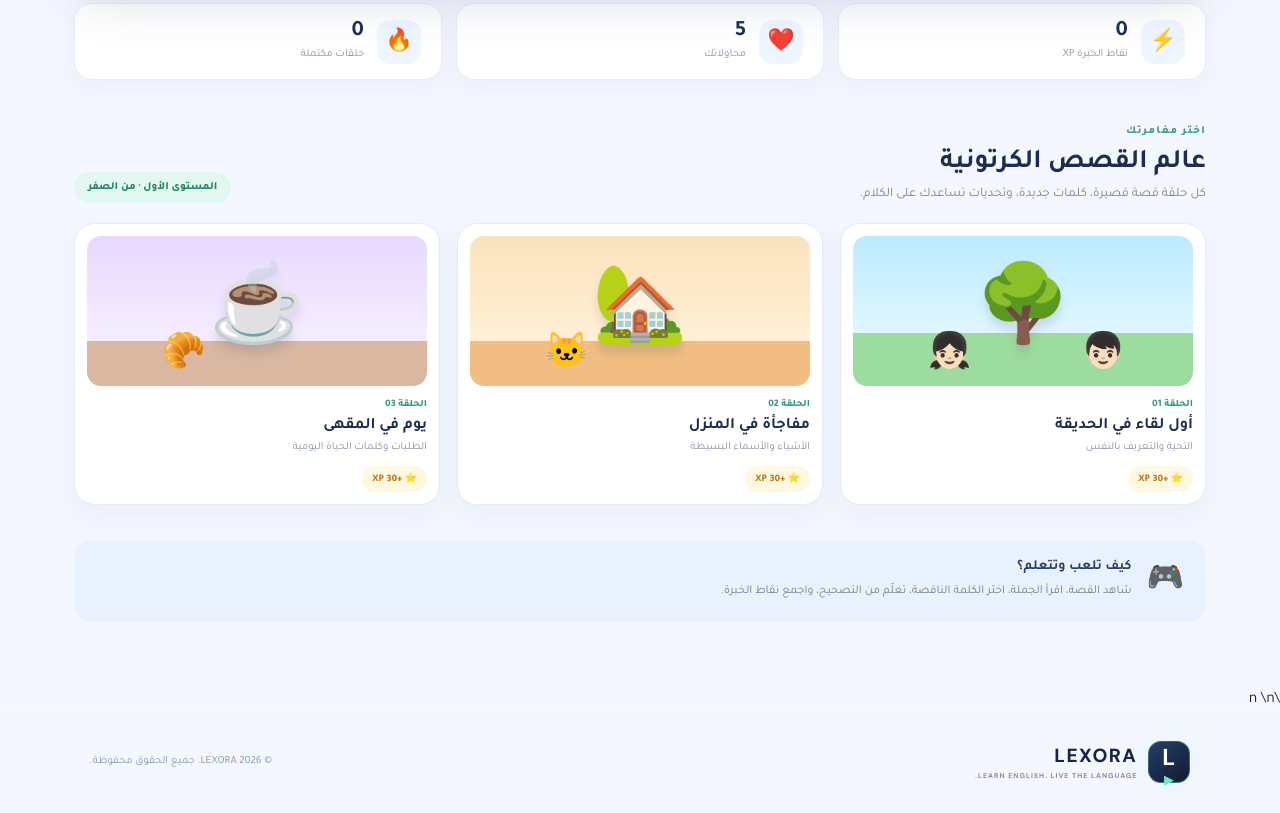
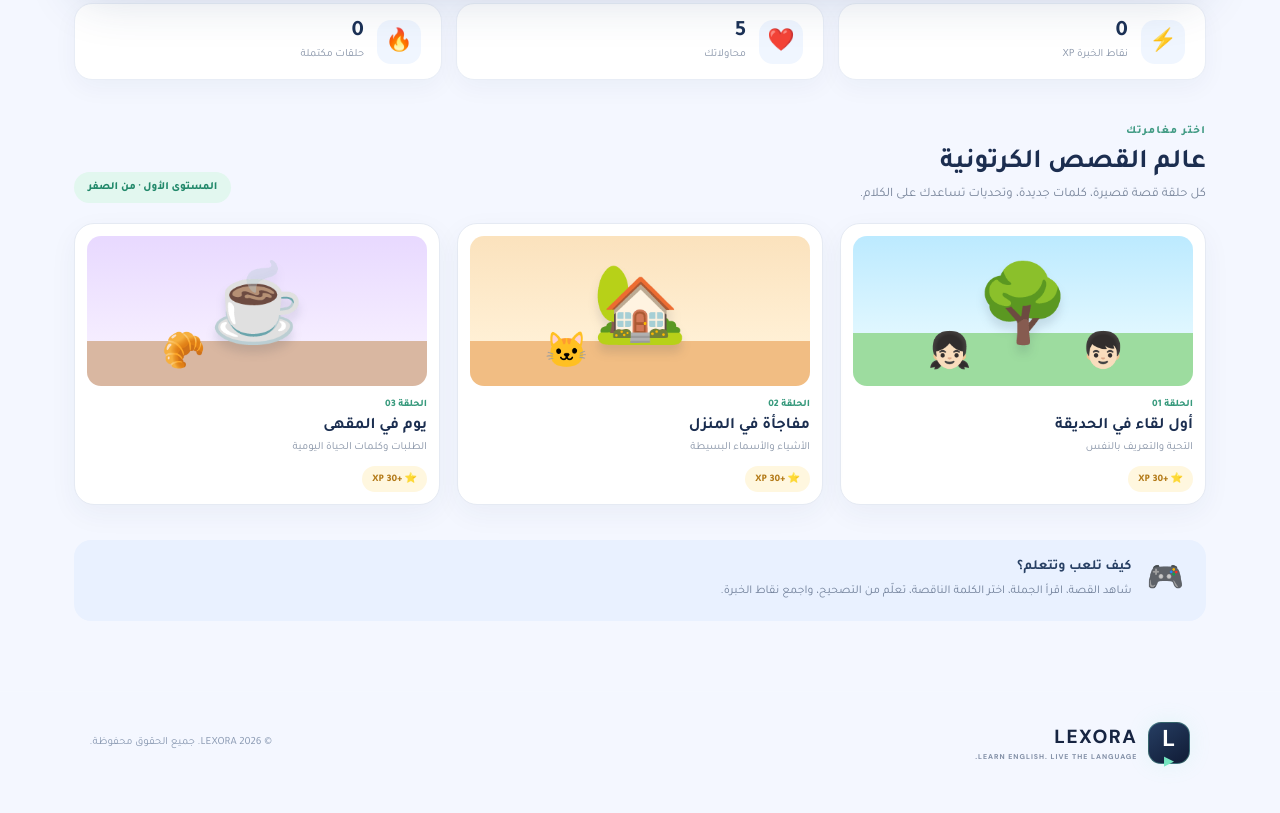
Before and after one commit to lensora-1/lexora-platform, a plain HTML site: page index.html in a window 1280 px wide. Shown: the part 473-1286 px from the top of the page. Drawn offline with Linux system fonts and the light colour scheme; a script that the page names is missing.

Commit message:
Clean malformed line breaks in page markup

```diff
--- a/index.html
+++ b/index.html
@@ -126,7 +126,7 @@
     </div>
   </div>
 </section>
-\n
+
 <section id="lexoraAdmin" class="admin-section" hidden>
  <div class="admin-shell">
   <header class="admin-heading"><div><span class="eyebrow">LEXORA CONTROL CENTER</span><h1>لوحة إدارة <em>المحتوى</em></h1><p>أنشئ المنهج والدروس، راجعها، ثم انشرها للمتعلمين.</p></div><span class="admin-secure">🔒 المدير الرئيسي</span></header>
@@ -139,7 +139,8 @@
   </div>
   <p id="adminMessage" class="auth-message" role="status"></p>
  </div>
-</section>\n<footer><a class="brand" href="#"><span class="brand-mark">L<span>▶</span></span><span>LEXORA<small>LEARN ENGLISH. LIVE THE LANGUAGE.</small></span></a><span>© 2026 LEXORA. جميع الحقوق محفوظة.</span></footer>
+</section>
+<footer><a class="brand" href="#"><span class="brand-mark">L<span>▶</span></span><span>LEXORA<small>LEARN ENGLISH. LIVE THE LANGUAGE.</small></span></a><span>© 2026 LEXORA. جميع الحقوق محفوظة.</span></footer>
 <div class="modal-backdrop" id="modal"><div class="modal" role="dialog" aria-modal="true" aria-labelledby="modalTitle"><button class="close" id="closeModal" type="button" aria-label="إغلاق">×</button><span class="eyebrow">مرحباً بك في LEXORA</span><h2 id="modalTitle">أنشئ حسابك وابدأ التعلم</h2><p id="authHint">أنشئ حساباً مجانياً لحفظ تقدمك وكلماتك.</p>
   <form id="authForm">
     <label id="displayNameWrap">الاسم<input id="displayNameInput" type="text" autocomplete="name" maxlength="80" placeholder="اسمك"></label>
```
